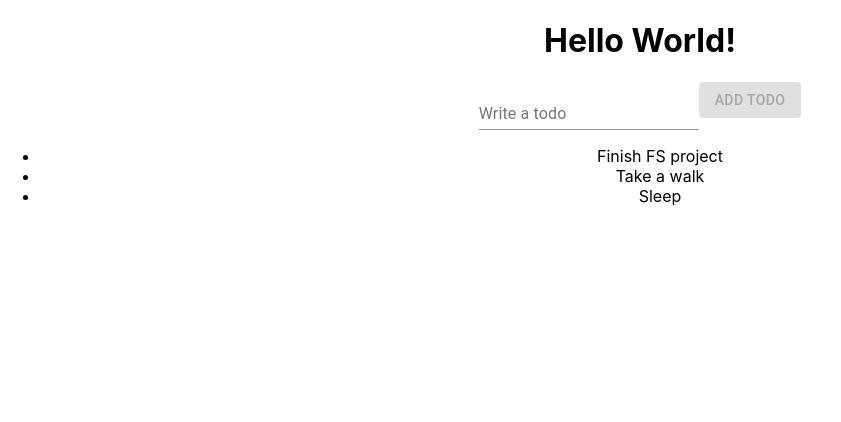
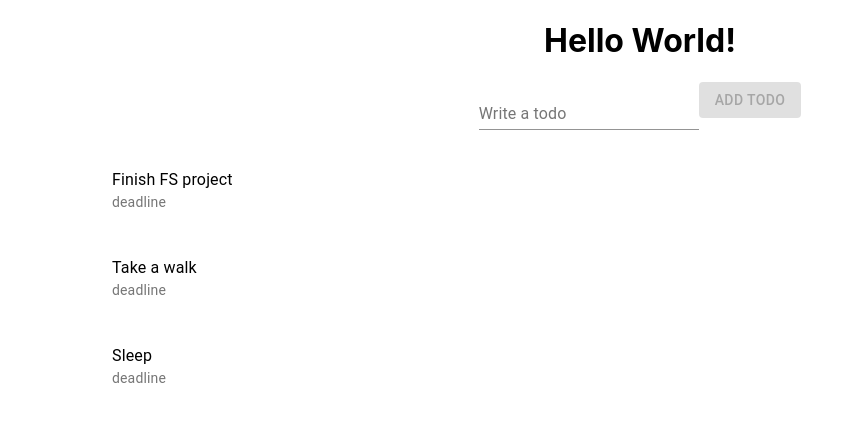
Before and after one commit to prabhkirank12/TODOApp, a React (Create React App) app in the folder todo_app/: page / in a window 1280 px wide. Shown: the top 422 px of the page, without its empty margins (0-841 px from the left). Built offline with nearby package versions, Linux system fonts and the light colour scheme.

Commit message:
Connecting Firebase

```diff
--- a/todo_app/package.json
+++ b/todo_app/package.json
@@ -7,6 +7,7 @@
     "@testing-library/jest-dom": "^5.11.9",
     "@testing-library/react": "^11.2.5",
     "@testing-library/user-event": "^12.8.3",
+    "firebase": "^8.3.1",
     "react": "^17.0.1",
     "react-dom": "^17.0.1",
     "react-scripts": "4.0.3",
--- a/todo_app/src/App.js
+++ b/todo_app/src/App.js
@@ -1,6 +1,7 @@
 import React, { useState } from 'react';
 import './App.css';
 import { Button, FormControl, Input, InputLabel } from '@material-ui/core';
+import Todo from './Todo';
 
 function App() {
   //todos will start with an empty array, this is setting the state, state is temporary it will reset once refreshed
@@ -35,7 +36,7 @@ function App() {
 
     <ul>
         {todos.map(todo => (
-          <li>{todo}</li>
+          <Todo todo={todo}/>
         ))}
       </ul>
     </div>
--- /dev/null
+++ b/todo_app/src/Todo.css
@@ -0,0 +1,3 @@
+.todo_list {
+    text-align: center;
+}
--- a/todo_app/src/Todo.js
+++ b/todo_app/src/Todo.js
@@ -0,0 +1,18 @@
+import React from 'react'
+import './Todo.css';
+import { List, ListItem, ListItemAvatar, ListItemText } from '@material-ui/core'
+
+function Todo(props) {
+    return (
+        <List className="todo_list">
+            <ListItem>
+               <ListItemAvatar>
+                </ListItemAvatar>
+              <ListItemText primary={props.todo} secondary="deadline" />
+            </ListItem>
+            {/* <li>{props.todo}</li> */}
+        </List>
+    )
+}
+
+export default Todo
```
Also changed, not shown: todo_app/src/firebase.js (added, +15 -0 lines), 1 other file (tests, documents, lock files or other folders).
